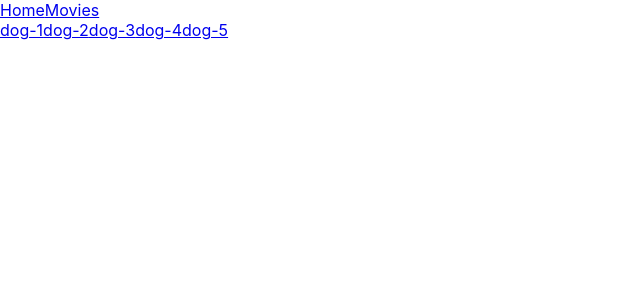
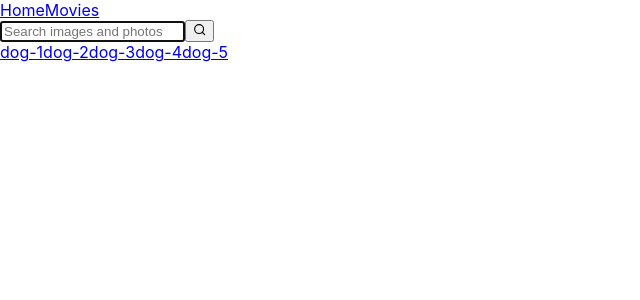
Before and after one commit to OlgaMunaieva/goit-react-hw-05-movies, a React (Create React App) app: page /movies in a window 1280 px wide. Shown: the top 300 px of the page, without its empty margins (0-640 px from the left). Built offline with nearby package versions, Linux system fonts and the light colour scheme.

Commit message:
movies start

```diff
--- a/package.json
+++ b/package.json
@@ -10,6 +10,7 @@
     "axios": "^1.3.5",
     "react": "^18.1.0",
     "react-dom": "^18.1.0",
+    "react-icons": "^4.8.0",
     "react-router-dom": "^6.10.0",
     "react-scripts": "5.0.1",
     "styled-components": "^5.3.9",
--- a/src/pages/MovieDetails.jsx
+++ b/src/pages/MovieDetails.jsx
@@ -45,6 +45,7 @@ const MovieDetails = () => {
 
   return (
     <>
+      <button>Go back</button>
       {isLoading && <Loader />}
       {error && <Text>{error} There are not movies</Text>}
       <img
--- a/src/pages/Movies.jsx
+++ b/src/pages/Movies.jsx
@@ -1,14 +1,84 @@
+import Loader from 'components/loader/Loader';
+import { Text } from 'components/text/Text.components';
+import { useEffect, useState } from 'react';
+import { FiSearch } from 'react-icons/fi';
+import fetchSearch from 'services/fetchSearch';
 const { Link } = require('react-router-dom');
 
 const Movies = () => {
+  const [queryOnChange, setQueryOnChange] = useState('');
+  const [movies, setMovies] = useState([]);
+  const [query, setQuery] = useState('');
+  const [isLoading, setIsLoading] = useState(false);
+  const [error, setError] = useState('');
+
+  useEffect(() => {
+    if (!query) return;
+
+    setIsLoading(true);
+    fetchSearch(query)
+      .then(data => {
+        if (!data.total_results) {
+          throw new Error('No Data');
+        }
+        setMovies(data.results);
+      })
+      .catch(error => {
+        setError(error.message);
+      })
+      .finally(() => setIsLoading(false));
+  }, [query]);
+
+  const getSearchQuery = queryOnChange => {
+    if (query !== queryOnChange) {
+      setQuery(queryOnChange);
+      setMovies([]);
+      // setPage(1);
+    }
+  };
+
+  const handleChange = ({ target: { value } }) => {
+    setQueryOnChange(value);
+  };
+
+  const setForm = ({ value }) => {
+    value = queryOnChange;
+    setQueryOnChange(value);
+  };
+
+  const handleOnSubmit = event => {
+    event.preventDefault();
+    setQueryOnChange(event.target.value);
+    getSearchQuery(query);
+    setForm(event.target);
+  };
+
+  console.log(movies);
+
   return (
-    <div>
+    <>
+      {isLoading && <Loader />}
+      {error && <Text>{error} There are not movies</Text>}
+      <form className="SearchForm" onSubmit={handleOnSubmit}>
+        <input
+          className="SearchForm-input"
+          onChange={handleChange}
+          value={queryOnChange}
+          type="search"
+          autoComplete="off"
+          autoFocus
+          placeholder="Search images and photos"
+        />
+        <button type="submit" className="SearchForm-button">
+          <FiSearch />
+        </button>
+      </form>
       {['dog-1', 'dog-2', 'dog-3', 'dog-4', 'dog-5'].map(dog => (
         <Link key={dog} to={`${dog}`}>
           {dog}
         </Link>
       ))}
-    </div>
+    </>
   );
 };
 
--- /dev/null
+++ b/src/services/fetchSearch.js
@@ -0,0 +1,17 @@
+import axios from 'axios';
+import { API_KEY, API_PATH } from './settings';
+
+const LANGUAGE = 'en-US';
+
+async function fetchSearch(searchQuery) {
+  const response = await axios.get(
+    `${API_PATH}/search/movie?api_key=${API_KEY}&language=${LANGUAGE}&query=${searchQuery}&page=1&include_adult=false`
+  );
+  console.log(response);
+  if (response.statusText) {
+    throw new Error(response.statusText);
+  }
+  return response.data;
+}
+
+export default fetchSearch;
```
Also changed, not shown: 1 other file (tests, documents, lock files or other folders).
